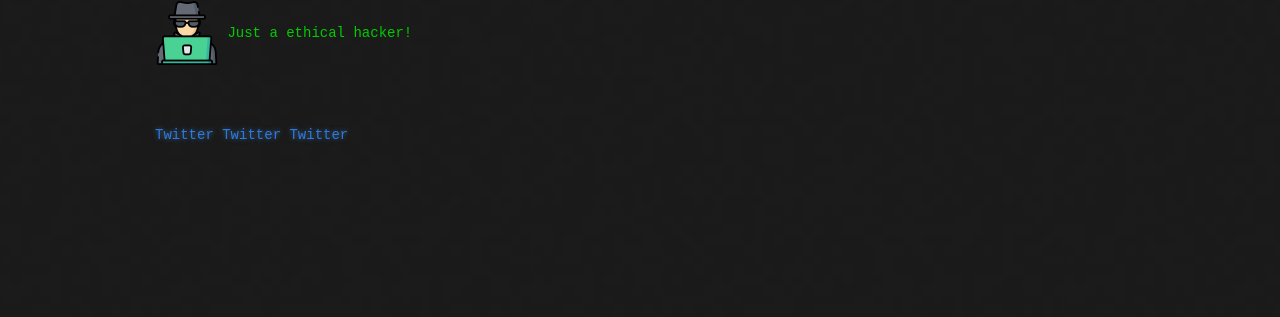
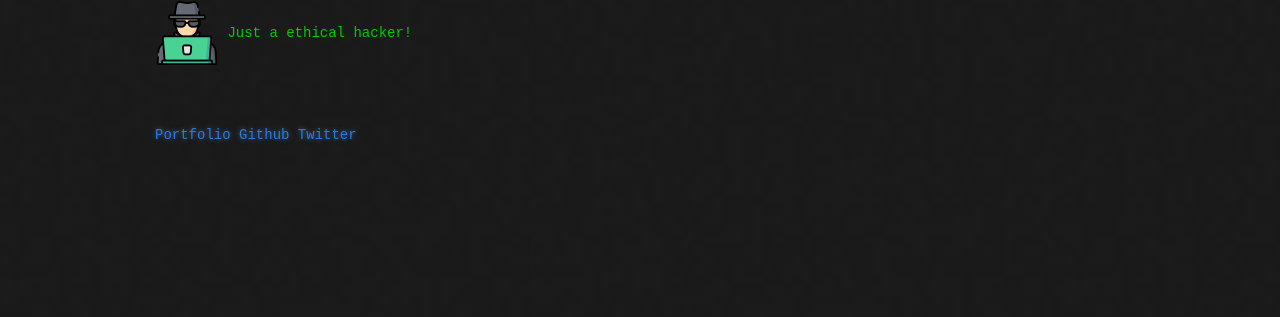
Before and after one commit to s3mPr1linux/s3mPr1linux.github.io, a Jekyll site: the page built from about.md, in a window 1280 px wide. Shown: the part 136-453 px from the top of the page. Built offline with Jekyll 4.4.1, drawn with Linux system fonts in a browser that asks for light colours.

Commit message:
Commit Session Test

```diff
--- a/about.md
+++ b/about.md
@@ -9,6 +9,6 @@
 <br/>
 <br/>
 
-[Twitter](https://twitter.com)
-[Twitter](https://twitter.com)
-[Twitter](https://twitter.com)
+[Portfolio](https://rodrigosilvaluz4.github.io/)
+[Github](https://github.com/rodrigosilvaluz4)
+[Twitter](https://twitter.com/s3mPr1linux)
```
